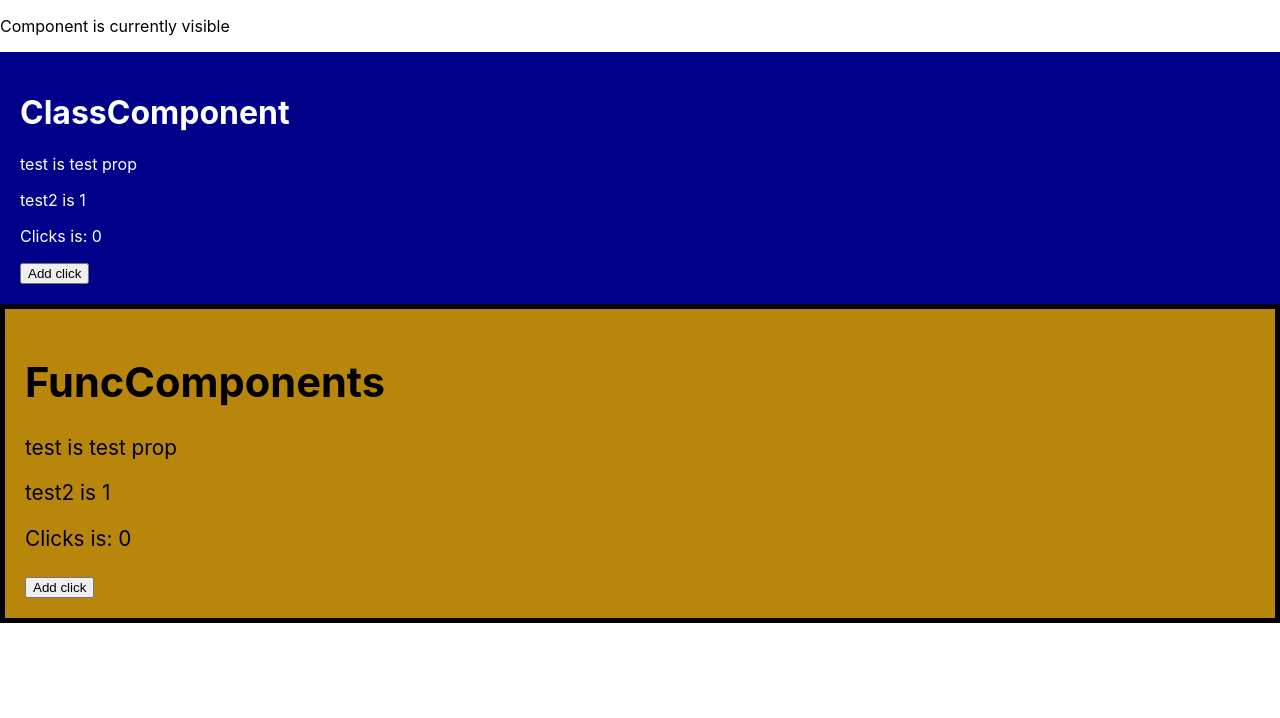
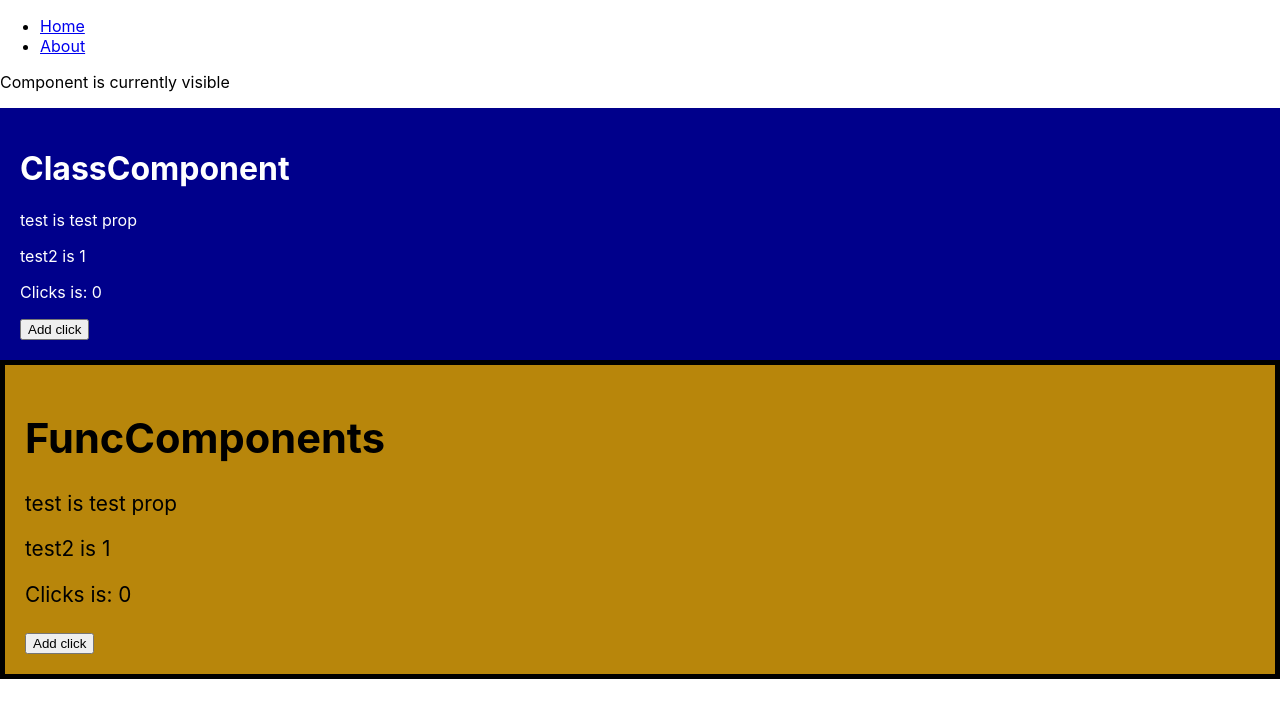
Before and after one commit to Igorevich101/pfe-2023-js-fullstack-app, a React (Create React App) app in the folder client/: page / in a window 1280 px wide. Shown: the top 718 px of the page. Built offline with nearby package versions, Linux system fonts and the light colour scheme.

Commit message:
Add basic react-router exaple

```diff
--- a/client/package.json
+++ b/client/package.json
@@ -9,6 +9,7 @@
     "@testing-library/user-event": "^13.5.0",
     "react": "^19.1.0",
     "react-dom": "^19.1.0",
+    "react-router-dom": "^5.3.4",
     "react-scripts": "5.0.1",
     "sass": "^1.87.0",
     "web-vitals": "^2.1.4"
--- a/client/src/App.js
+++ b/client/src/App.js
@@ -1,18 +1,25 @@
-import { useState } from 'react';
-import ClassComponent from './components/ClassComponent';
-import FuncComponents from './components/FuncComponent';
+import { Switch, Route, Link } from 'react-router-dom';
+import HomePage from './pages/Home';
+import AboutPage from './pages/About';
 
 function App() {
-  const [isVisible, setIsVisible] = useState(true);
-
-  const x = 1;
-
   return (
-    <div className="App">
-      <p>Component is currently {isVisible ? 'visible' : 'hidden'}</p>
-      {isVisible && <ClassComponent test="test prop" test2={x} isOn />}
-      {isVisible && <FuncComponents test="test prop" test2={x} isOn />}
-    </div>
+    <>
+      <header>
+        <ul>
+          <li>
+            <Link to="/">Home</Link>
+          </li>
+          <li>
+            <Link to="/about">About</Link>
+          </li>
+        </ul>
+      </header>
+      <Switch>
+        <Route exact path="/" component={HomePage} />
+        <Route path="/about" component={AboutPage} />
+      </Switch>
+    </>
   );
 }
 
--- a/client/src/index.js
+++ b/client/src/index.js
@@ -1,11 +1,14 @@
 import React from 'react';
 import ReactDOM from 'react-dom/client';
+import { BrowserRouter as Router } from 'react-router-dom';
 import './index.css';
 import App from './App';
 
 const root = ReactDOM.createRoot(document.getElementById('root'));
 root.render(
   // <React.StrictMode>
-  <App />
+  <Router>
+    <App />
+  </Router>
   // </React.StrictMode>
 );
--- /dev/null
+++ b/client/src/pages/About/index.jsx
@@ -0,0 +1,11 @@
+import React from 'react';
+
+const AboutPage = () => {
+  return (
+    <div>
+      <h1>About</h1>
+    </div>
+  );
+};
+
+export default AboutPage;
--- /dev/null
+++ b/client/src/pages/Home/index.jsx
@@ -0,0 +1,19 @@
+import { useState } from 'react';
+import ClassComponent from '../../components/ClassComponent';
+import FuncComponents from '../../components/FuncComponent';
+
+function HomePage() {
+  const [isVisible, setIsVisible] = useState(true);
+
+  const x = 1;
+
+  return (
+    <div className="App">
+      <p>Component is currently {isVisible ? 'visible' : 'hidden'}</p>
+      {isVisible && <ClassComponent test="test prop" test2={x} isOn />}
+      {isVisible && <FuncComponents test="test prop" test2={x} isOn />}
+    </div>
+  );
+}
+
+export default HomePage;
```
Also changed, not shown: 1 other file (tests, documents, lock files or other folders).
